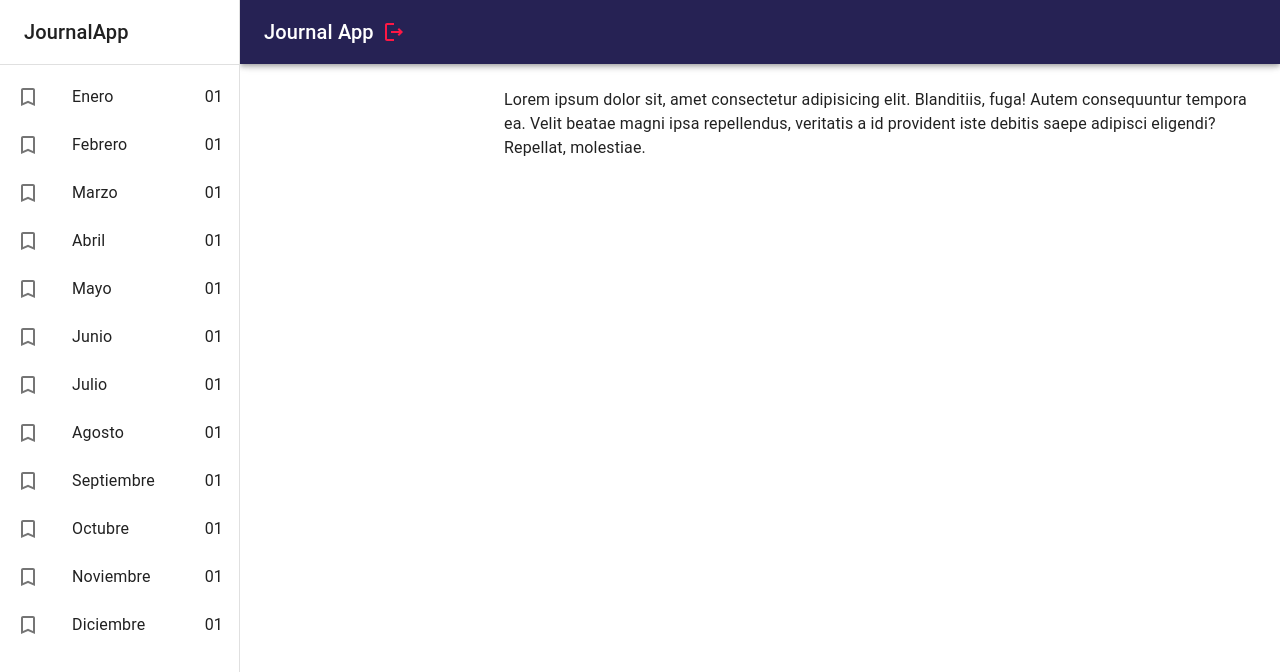
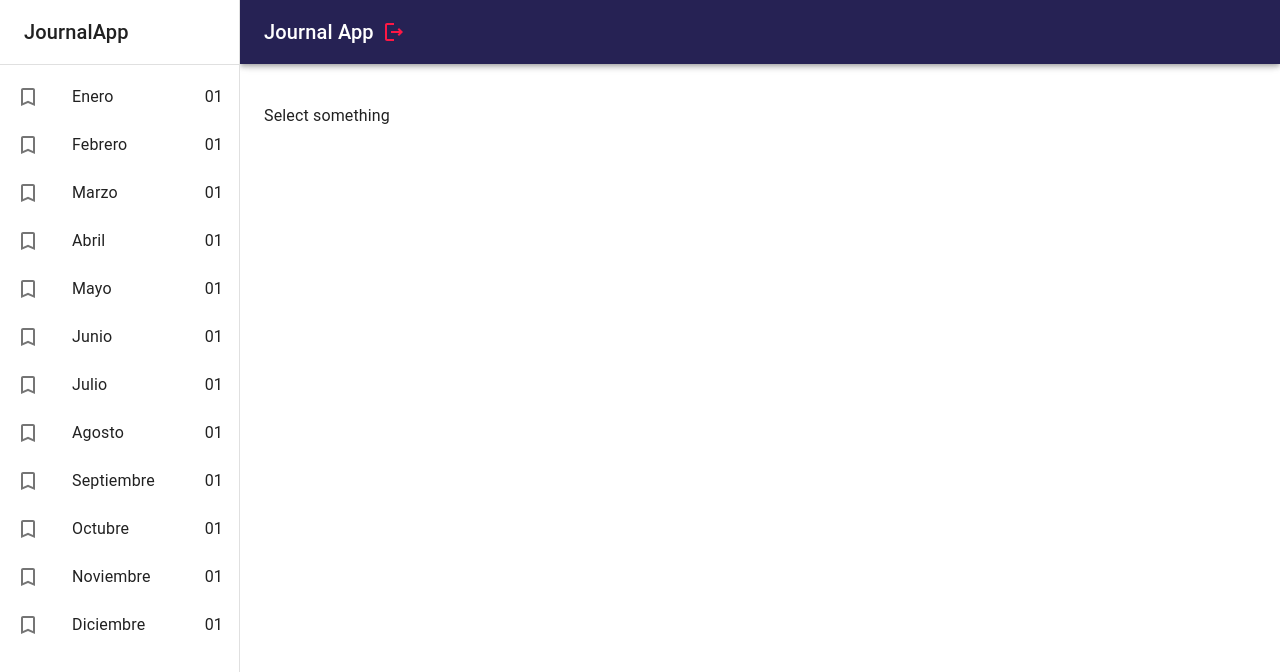
Before and after one commit to gabrielwsa/Journal-app, a React (Vite) app: page / in a window 1280 px wide. Shown: the top 672 px of the page. Built offline with nearby package versions, Linux system fonts and the light colour scheme.

Commit message:
sacando pading

```diff
--- a/src/journal/index.js
+++ b/src/journal/index.js
@@ -7,3 +7,6 @@ export * from "./routes/JournalRoutes";
 //* COMPONENTS
 export * from "./components/NavBar";
 export * from "./components/SideBar";
+
+//* VIEWS
+export * from "./views/NothingSelectedView";
--- a/src/journal/layout/JournalLayout.jsx
+++ b/src/journal/layout/JournalLayout.jsx
@@ -14,7 +14,10 @@ export const JournalLayout = (props) => {
             {/* SIDEBAR */}
             <SideBar drawerWidth={ drawerWidth } />
 
-            <Box component='main' sx={{ flexGrow: 1, p: 3, width: { sm: `calc(100% - ${drawerWidth}px)` }, ml: { sm: `${drawerWidth}px` }, mt: '64px' }}>
+            {/* <Box component='main' sx={{ flexGrow: 1, p: 3, width: { sm: `calc(100% - ${drawerWidth}px)` }, ml: { sm: `${drawerWidth}px` }, mt: '64px' }}>
+                { props.children }
+            </Box> */}
+            <Box component='main' sx={{ flexGrow: 1, p: 3, width: { sm: `calc(100% - ${drawerWidth}px)`}, mt: '64px' }}>
                 { props.children }
             </Box>
         </Box>
--- a/src/journal/pages/JournalPage.jsx
+++ b/src/journal/pages/JournalPage.jsx
@@ -1,12 +1,14 @@
 import { Typography } from "@mui/material";
 // import EmailIcon from '@mui/icons-material/Email';
 import { JournalLayout } from "../layout/JournalLayout";
+import { NothingSelectedView } from "../views/NothingSelectedView";
 
 export const JournalPage = () => {
     return (
         <JournalLayout>
             {/* COM ISSO JA PODEMOS USAR NOSSO MATERIAL UI E SEUS COMPONENTES COMO O TYPOGRAPHY */}
-            <Typography>Lorem ipsum dolor sit, amet consectetur adipisicing elit. Blanditiis, fuga! Autem consequuntur tempora ea. Velit beatae magni ipsa repellendus, veritatis a id provident iste debitis saepe adipisci eligendi? Repellat, molestiae.</Typography>
+            {/* <Typography>Lorem ipsum dolor sit, amet consectetur adipisicing elit. Blanditiis, fuga! Autem consequuntur tempora ea. Velit beatae magni ipsa repellendus, veritatis a id provident iste debitis saepe adipisci eligendi? Repellat, molestiae.</Typography> */}
+            <NothingSelectedView />
             {/* <EmailIcon /> */}
         </JournalLayout>
     )
--- /dev/null
+++ b/src/journal/views/NothingSelectedView.jsx
@@ -0,0 +1,8 @@
+
+export const NothingSelectedView = () => {
+    return (
+        <div>
+            <p>Select something</p>
+        </div>
+    )
+}
```
